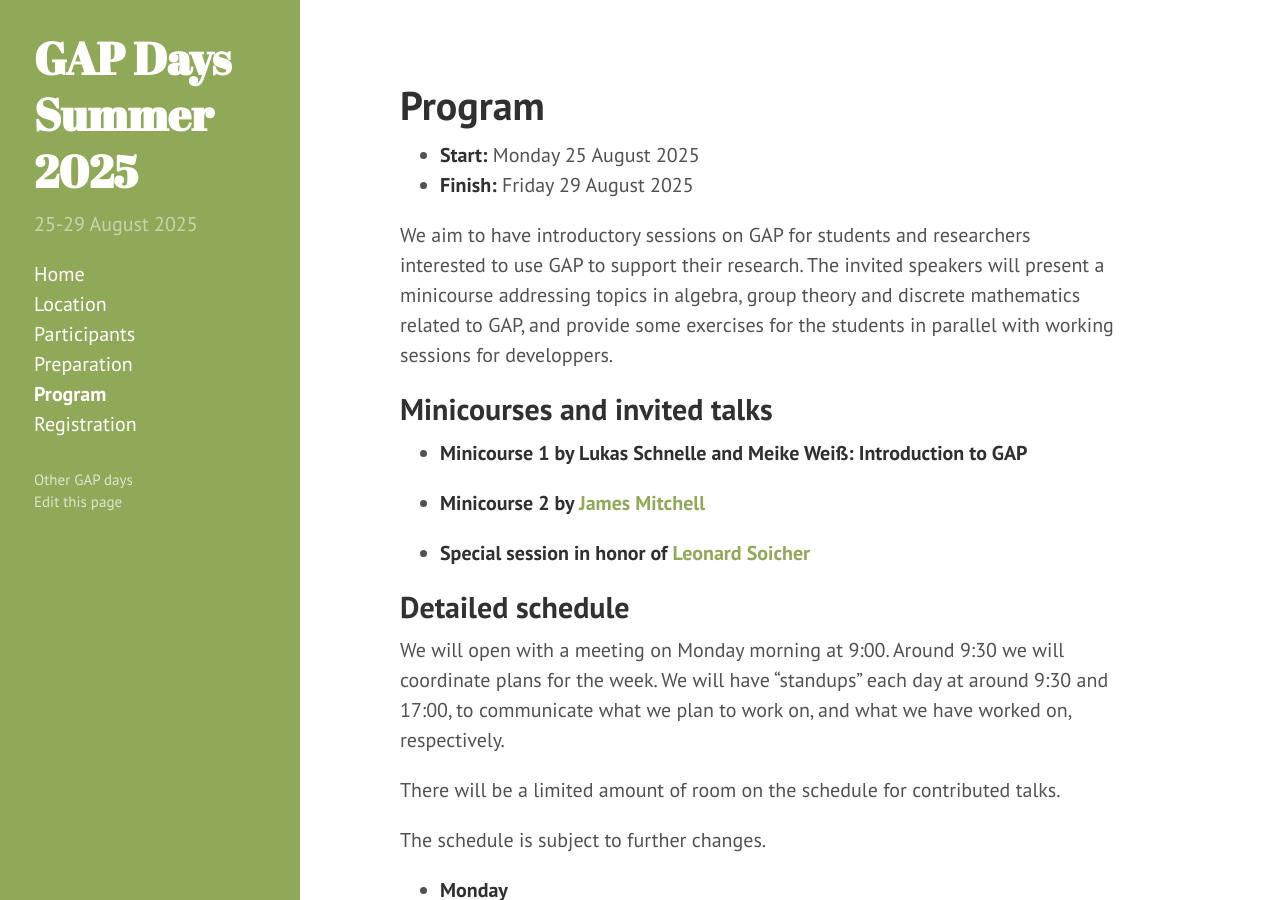
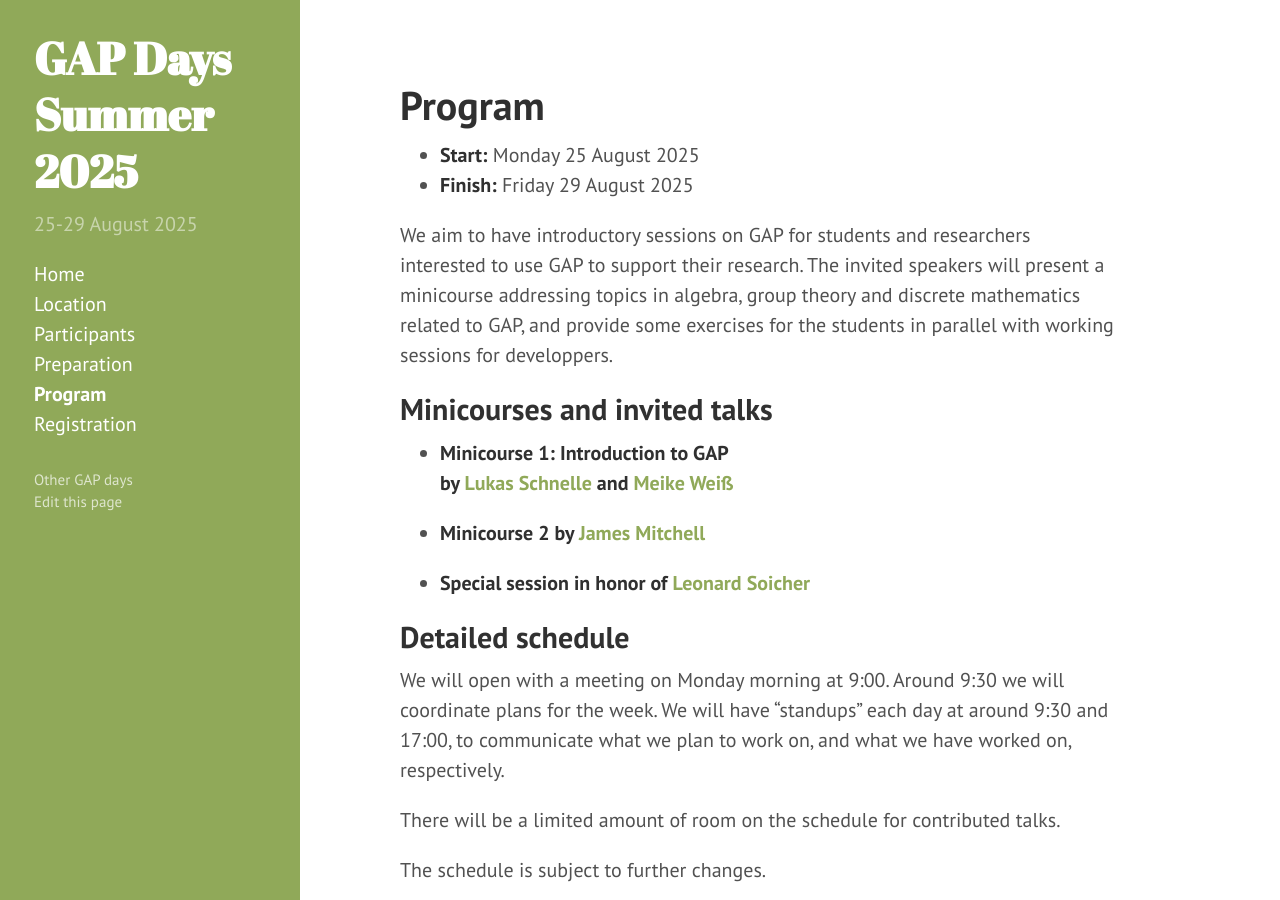
Before and after one commit to gapdays/gapdays2025-summer, a Jekyll site: the page built from program.md, in a window 1280 px wide and 900 px high. Built offline with Jekyll 4.4.1, drawn with Linux system fonts in a browser that asks for light colours; part of the change alters nothing that is shown.

Commit message:
Links to instructors webpages added

```diff
--- a/program.md
+++ b/program.md
@@ -22,7 +22,8 @@ But we are looking for more talks, so please <a href="mailto:{{site.email}}">con
 
 ## Minicourses and invited talks
 
-- **Minicourse 1 by Lukas Schnelle and Meike Weiß: Introduction to GAP**
+- **Minicourse 1: Introduction to GAP
+        by [Lukas Schnelle](https://lukasschnelle.de/) and [Meike Weiß](https://www.art.rwth-aachen.de/cms/MATHB/Der-Lehrstuhl/Team/Wissenschaftliche-Beschaeftigte/~bdqzeo/Meike-Weiss/lidx/1/)**
 
 <!--
 1. Introduction to GAP: Basics of Computation
```
